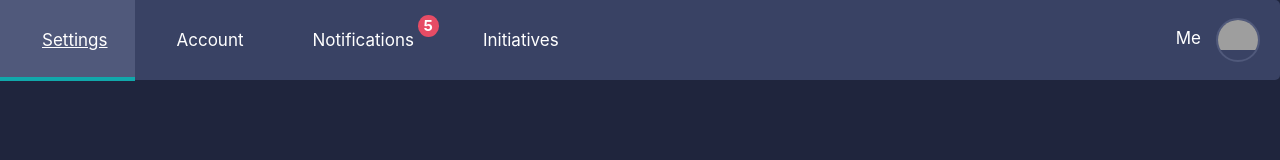
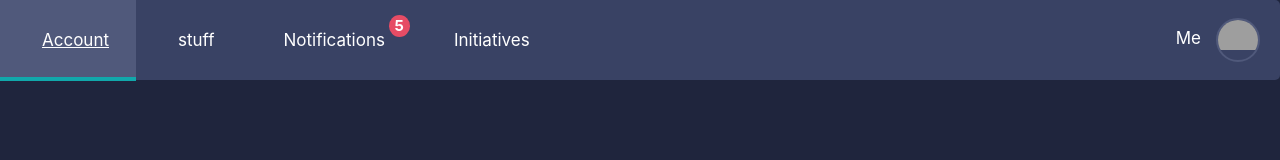
Before and after one commit to brianhumphreys/backstage-pass, a React (Create React App) app: page / in a window 1280 px wide. Shown: the top 160 px of the page. Built offline with nearby package versions, Linux system fonts and the light colour scheme; no server answers; grey boxes are pictures that could not be loaded.

Commit message:
fixes routing issue

```diff
--- a/src/App.js
+++ b/src/App.js
@@ -20,10 +20,9 @@ const App = () => {
       <NavigationBar />
       <Switch>
         <Route exact path="/" component={Profile} />
-        <Route path="/initiatives" component={InitiativeListPage} />
         <Route path="/admin" component={AdminPage} />
         <Route exact path="/initiatives" component={InitiativeListPage} />
-        <Route path="/initiatives/:initiative" component={InitiativePage} />
+        <Route exact path="/initiatives/:initiative" component={InitiativePage} />
       </Switch>
     </Fragment>
   );
--- a/src/containers/Navigation.js
+++ b/src/containers/Navigation.js
@@ -7,17 +7,17 @@ const NavigationBar = () => {
       <ul className="header-menu horizontal-list">
         <li>
           <Link to="/">
-            <div className="header-menu-tab">
-              <span className="icon entypo-cog scnd-font-color"></span>
-              Settings
+            <div className="header-menu-tab" href="2">
+              <span className="icon fontawesome-user scnd-font-color"></span>
+              Account
             </div>
           </Link>
         </li>
         <li>
-          <Link to="/account">
-            <div className="header-menu-tab" href="2">
-              <span className="icon fontawesome-user scnd-font-color"></span>
-              Account
+          <Link to="/">
+            <div className="header-menu-tab">
+              <span className="icon entypo-cog scnd-font-color"></span>
+              stuff
             </div>
           </Link>
         </li>
```
